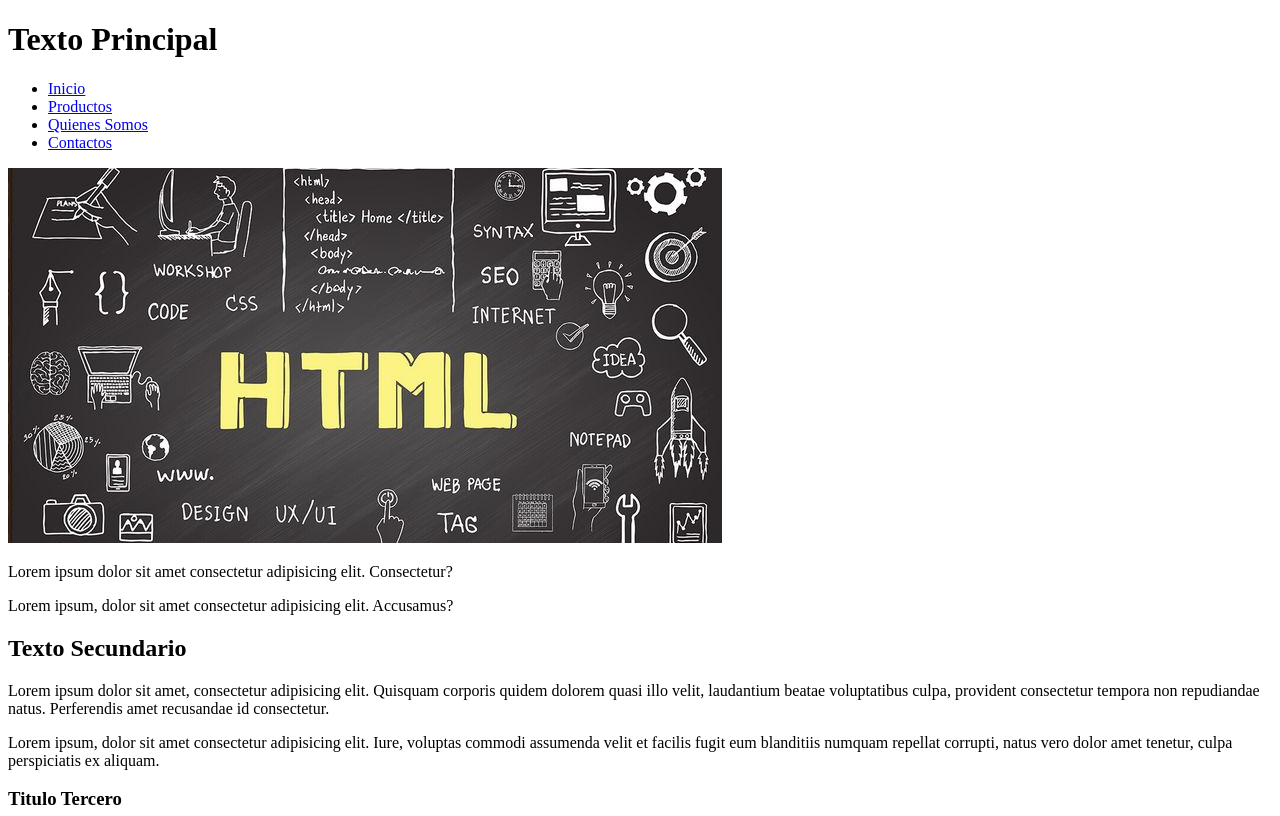
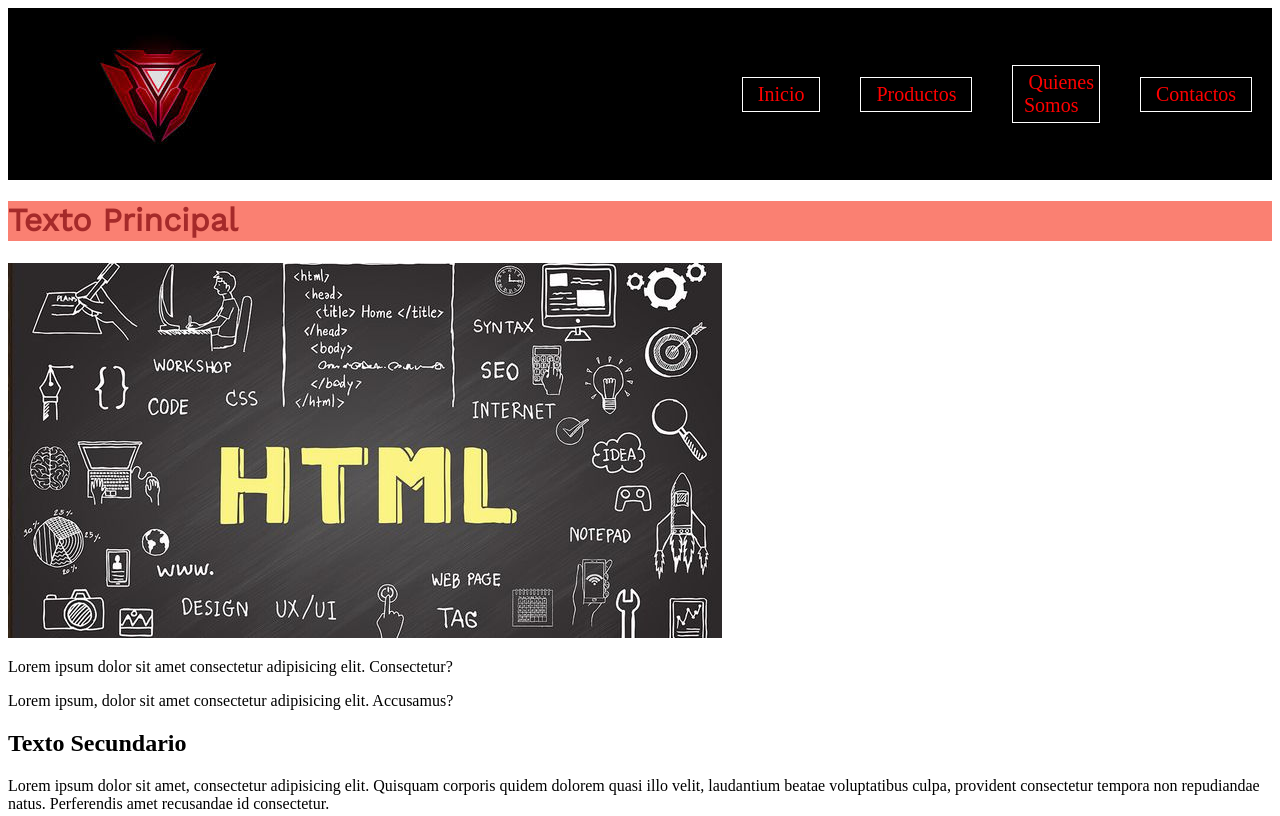
Before and after one commit to alejandro862003/ProyectoUnoBsAs.github.io, a plain HTML site: page index.html in a window 1280 px wide. Shown: the top 816 px of the page. Drawn offline with nearby package versions, Linux system fonts and the light colour scheme; a web font is replaced by a local one.

Commit message:
Modifique los estilos,agregando color,tamaño de letras,agregando mas div

```diff
--- a/css/estilos.css
+++ b/css/estilos.css
@@ -1,3 +1,49 @@
+
+.menu-principal{
+    display: flex;
+    justify-content: flex-start;
+    align-items: center;
+}
+.menu{
+    background-color: black;
+}
+div .imagen{
+    width: 100%;
+}
+
+.botones{
+    font-size: 15px;
+    display: flex;
+    justify-content: flex-end;
+    align-items: center;
+}
+ul li {
+    margin: 20px;
+    border: 1px solid white;
+    color: darkred;
+    list-style-type: none;
+    font-size: 20px;
+    padding: 5px;
+    text-align: center;
+    cursor: pointer;
+}
+ul li a {
+    margin: 10px;
+    color: rgb(255, 0, 0);
+    text-decoration: none;
+
+}
+a:hover{
+    color:aliceblue;
+}
+
+h1 {
+    font-family: 'Work Sans', sans-serif;
+    color: brown;
+    background-color: salmon;
+    width: 100%;
+    height: 40px;
+}
 table, th, td{
     border: 1px solid black;
     border-collapse: collapse;
--- a/index.html
+++ b/index.html
@@ -5,19 +5,30 @@
     <meta http-equiv="X-UA-Compatible" content="IE=edge">
     <meta name="viewport" content="width=device-width, initial-scale=1.0">
     <link rel="stylesheet" href="css/estilos.css">
+    <link rel="preconnect" href="https://fonts.googleapis.com">
+    <link rel="preconnect" href="https://fonts.gstatic.com" crossorigin>
+    <link href="https://fonts.googleapis.com/css2?family=Bruno+Ace+SC&family=Josefin+Sans:ital,wght@1,300&family=Montserrat:wght@100&family=Work+Sans&display=swap" rel="stylesheet">
     <title>Actividad N:1</title>
 </head>
 <body>
     <header>
+        <div class="menu">
+            <nav class="menu-principal">
+                <div class="imagen">
+                    <img src="./img/icono.jpg">
+                </div>
+
+                <ul class="botones">
+                    <li><a href="./index.html"> Inicio</a></li>
+                    <li><a href="./pages/productos.html"> Productos</a></li>
+                    <li><a href="./pages/quienesSomos.html"> Quienes Somos</a></li>
+                    <li><a href="./pages/contactos.html"> Contactos</a></li>
+                </ul>
+            </nav>
+        </div>
+
         <h1>Texto Principal</h1>
-        <nav>
-            <ul>
-                <li><a href="./index.html">Inicio</a></li>
-                <li><a href="./pages/productos.html">Productos</a></li>
-                <li><a href="./pages/quienesSomos.html">Quienes Somos</a></li>
-                <li><a href="./pages/contactos.html">Contactos</a></li>
-            </ul>
-        </nav>
+
         <div>
             <img src="./img/html5.jpg" alt="Tiulo-Grafiti">
             <p>Lorem ipsum dolor sit amet consectetur adipisicing elit. Consectetur?</p>
@@ -26,8 +37,13 @@
     </header>
     <section>
         <h2>Texto Secundario</h2>
+
         <p>Lorem ipsum dolor sit amet, consectetur adipisicing elit. Quisquam corporis quidem dolorem quasi illo velit, laudantium beatae voluptatibus culpa, provident consectetur tempora non repudiandae natus. Perferendis amet recusandae id consectetur.</p>
+
+        <iframe width="560" height="315" src="https://www.youtube.com/embed/GLNPIZZfr-A" title="YouTube video player" frameborder="0" allow="accelerometer; autoplay; clipboard-write; encrypted-media; gyroscope; picture-in-picture; web-share" allowfullscreen></iframe>
+
         <p>Lorem ipsum, dolor sit amet consectetur adipisicing elit. Iure, voluptas commodi assumenda velit et facilis fugit eum blanditiis numquam repellat corrupti, natus vero dolor amet tenetur, culpa perspiciatis ex aliquam.</p>
+
     </section>
     <section>
         <div>
```
Also changed, not shown: img/icono.jpg (added).
